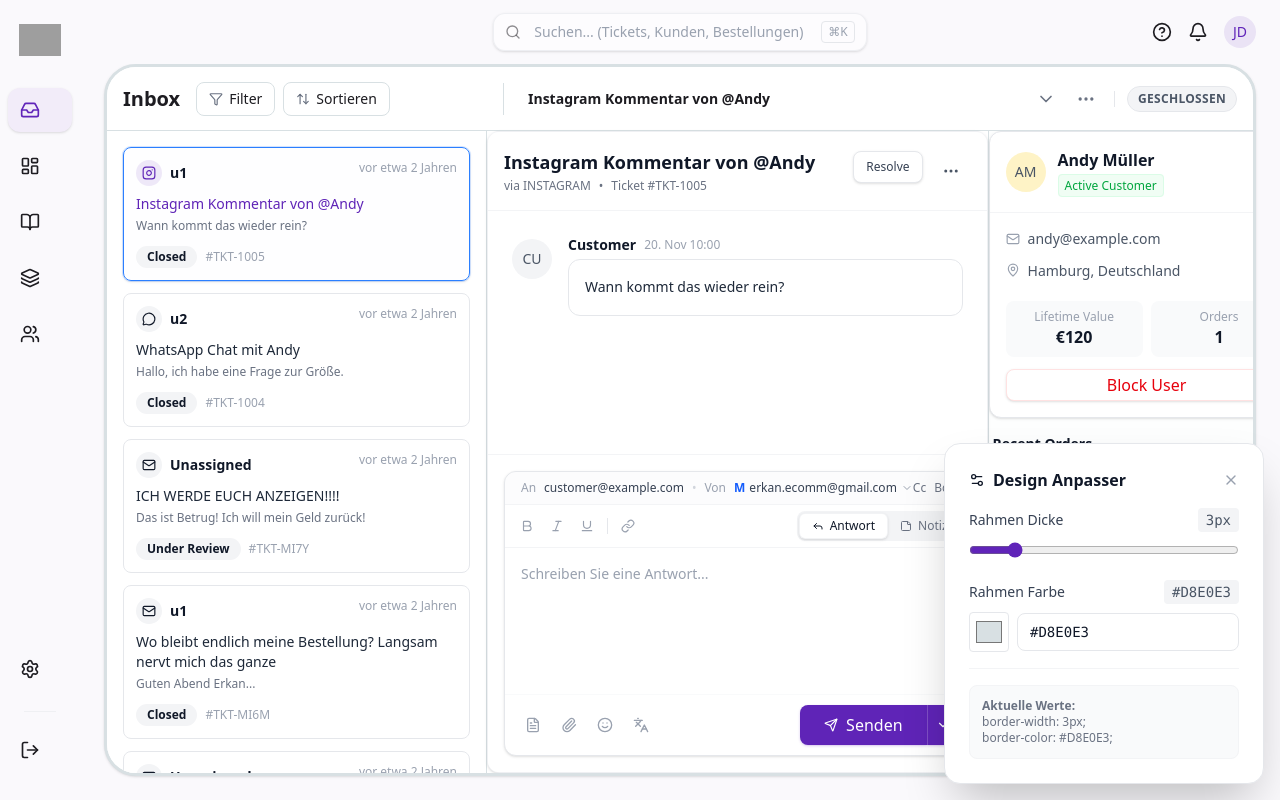
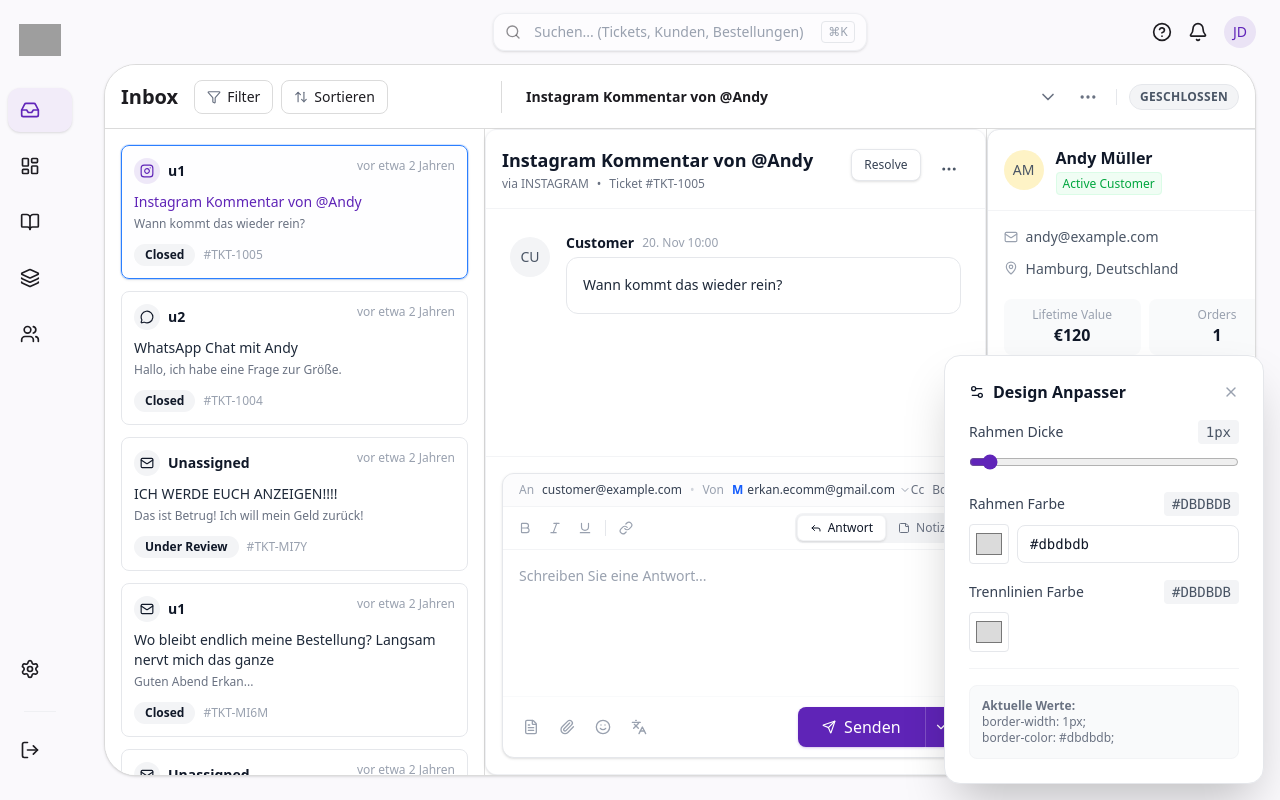
Before and after one commit to fafsfafaf/ai-support-dashboard-v2, a Next.js app: page / in a window 1280 px wide. Built offline with nearby package versions, Linux system fonts and the light colour scheme; grey boxes are pictures that could not be loaded.

Commit message:
refactor: Hardcode border settings and enable full divider customization
- Set ThemeContext defaults to 1px / #dbdbdb
- Add dividerColor support to ThemeCustomizer
- Update InboxView to use dynamic dividerColor for internal borders
- Remove ts-ignore from customizer

```diff
--- a/src/components/inbox/inbox-view.tsx
+++ b/src/components/inbox/inbox-view.tsx
@@ -8,9 +8,11 @@ import { RightPanel } from './right-panel';
 import { INITIAL_TICKETS, INITIAL_CUSTOMERS, DEMO_ORDERS } from '@/lib/data';
 import { Ticket } from '@/types';
 import { DashboardShell } from '../layout/dashboard-shell';
+import { useTheme } from '@/context/theme-context';
 import { Filter, ArrowUpDown, ChevronDown, MoreHorizontal } from 'lucide-react';
 
 const InboxView = () => {
+    const { dividerColor } = useTheme();
     const [selectedTicket, setSelectedTicket] = useState<Ticket>(INITIAL_TICKETS[0]);
 
     // Derived state
@@ -20,23 +22,35 @@ const InboxView = () => {
     return (
         <DashboardShell className="flex flex-col h-full divide-y divide-[#D8E0E3]">
             {/* Top Bar (Unified Header) */}
-            <header className="h-16 px-4 flex items-center justify-between shrink-0 bg-white">
+            <header
+                className="h-16 px-4 flex items-center justify-between shrink-0 bg-white"
+                style={{ borderBottom: `1px solid ${dividerColor}` }}
+            >
                 <div className="flex items-center gap-4 w-[380px] shrink-0 pr-4">
                     <h2 className="text-xl font-bold text-[#1D1C21]">Inbox</h2>
 
                     <div className="flex items-center gap-2">
-                        <button className="flex items-center gap-1.5 px-3 py-1.5 bg-white border border-[#D8E0E3] rounded-lg text-sm font-medium text-[#1D1C21] hover:bg-gray-50 transition-colors">
+                        <button
+                            className="flex items-center gap-1.5 px-3 py-1.5 bg-white border rounded-lg text-sm font-medium text-[#1D1C21] hover:bg-gray-50 transition-colors"
+                            style={{ borderColor: dividerColor }}
+                        >
                             <Filter className="h-3.5 w-3.5 text-gray-500" />
                             <span>Filter</span>
                         </button>
-                        <button className="flex items-center gap-1.5 px-3 py-1.5 bg-white border border-[#D8E0E3] rounded-lg text-sm font-medium text-[#1D1C21] hover:bg-gray-50 transition-colors">
+                        <button
+                            className="flex items-center gap-1.5 px-3 py-1.5 bg-white border rounded-lg text-sm font-medium text-[#1D1C21] hover:bg-gray-50 transition-colors"
+                            style={{ borderColor: dividerColor }}
+                        >
                             <ArrowUpDown className="h-3.5 w-3.5 text-gray-500" />
                             <span>Sortieren</span>
                         </button>
                     </div>
                 </div>
 
-                <div className="flex-1 flex items-center justify-between pl-6 border-l border-[#D8E0E3] h-8 my-auto">
+                <div
+                    className="flex-1 flex items-center justify-between pl-6 border-l h-8 my-auto"
+                    style={{ borderLeftColor: dividerColor }}
+                >
                     {selectedTicket ? (
                         <>
                             <div className="flex flex-col justify-center">
@@ -65,9 +79,12 @@ const InboxView = () => {
             </header>
 
             {/* Main Layout (3 Columns) */}
-            <div className="flex-1 min-h-0 grid grid-cols-1 lg:grid-cols-[380px_1fr] xl:grid-cols-[380px_1fr_320px] divide-x divide-[#D8E0E3]">
+            <div className="flex-1 min-h-0 grid grid-cols-1 lg:grid-cols-[380px_1fr] xl:grid-cols-[380px_1fr_320px]">
                 {/* Left Column: Ticket List */}
-                <section className="flex flex-col h-full min-h-0 bg-white">
+                <section
+                    className="flex flex-col h-full min-h-0 bg-white"
+                    style={{ borderRight: `1px solid ${dividerColor}` }}
+                >
                     <div className="flex-1 overflow-hidden">
                         <TicketList
                             tickets={INITIAL_TICKETS}
@@ -78,7 +95,10 @@ const InboxView = () => {
                 </section>
 
                 {/* Middle Column: Conversation */}
-                <section className="flex flex-col h-full min-h-0 bg-white relative z-10">
+                <section
+                    className="flex flex-col h-full min-h-0 bg-white relative z-10"
+                    style={{ borderRight: `1px solid ${dividerColor}` }}
+                >
                     {selectedTicket ? (
                         <ConversationThread ticket={selectedTicket} />
                     ) : (
--- a/src/components/ui/theme-customizer.tsx
+++ b/src/components/ui/theme-customizer.tsx
@@ -79,6 +79,24 @@ export const ThemeCustomizer = () => {
                     </div>
                 </div>
 
+                {/* Divider Color Config */}
+                <div className="space-y-2">
+                    <div className="flex justify-between items-center text-sm">
+                        <label className="font-medium text-gray-700">Trennlinien Farbe</label>
+                        <span className="bg-gray-100 px-2 py-0.5 rounded text-gray-600 font-mono uppercase">
+                            {useTheme().dividerColor}
+                        </span>
+                    </div>
+                    <div className="flex gap-2 items-center">
+                        <input
+                            type="color"
+                            value={useTheme().dividerColor}
+                            onChange={(e) => useTheme().setDividerColor(e.target.value)}
+                            className="h-10 w-10 p-1 rounded cursor-pointer border border-gray-200"
+                        />
+                    </div>
+                </div>
+
                 <div className="pt-4 border-t border-gray-100">
                     <div className="text-xs text-gray-500 bg-gray-50 p-3 rounded-lg border border-gray-100">
                         <strong>Aktuelle Werte:</strong><br />
--- a/src/context/theme-context.tsx
+++ b/src/context/theme-context.tsx
@@ -6,18 +6,27 @@ import React, { createContext, useContext, useState, ReactNode } from 'react';
 interface ThemeContextType {
     borderWidth: number;
     borderColor: string;
+    dividerColor: string;
+    primaryColor: string;
     setBorderWidth: (width: number) => void;
     setBorderColor: (color: string) => void;
+    setDividerColor: (color: string) => void;
+    setPrimaryColor: (color: string) => void;
 }
 
 const ThemeContext = createContext<ThemeContextType | undefined>(undefined);
 
 export const ThemeProvider: React.FC<{ children: ReactNode }> = ({ children }) => {
-    const [borderWidth, setBorderWidth] = useState(3);
-    const [borderColor, setBorderColor] = useState('#D8E0E3');
+    const [borderWidth, setBorderWidth] = useState(1);
+    const [borderColor, setBorderColor] = useState('#dbdbdb');
+    const [dividerColor, setDividerColor] = useState('#dbdbdb');
+    const [primaryColor, setPrimaryColor] = useState('#6024B9');
 
     return (
-        <ThemeContext.Provider value={{ borderWidth, borderColor, setBorderWidth, setBorderColor }}>
+        <ThemeContext.Provider value={{
+            borderWidth, borderColor, dividerColor, primaryColor,
+            setBorderWidth, setBorderColor, setDividerColor, setPrimaryColor
+        }}>
             {children}
         </ThemeContext.Provider>
     );
```
